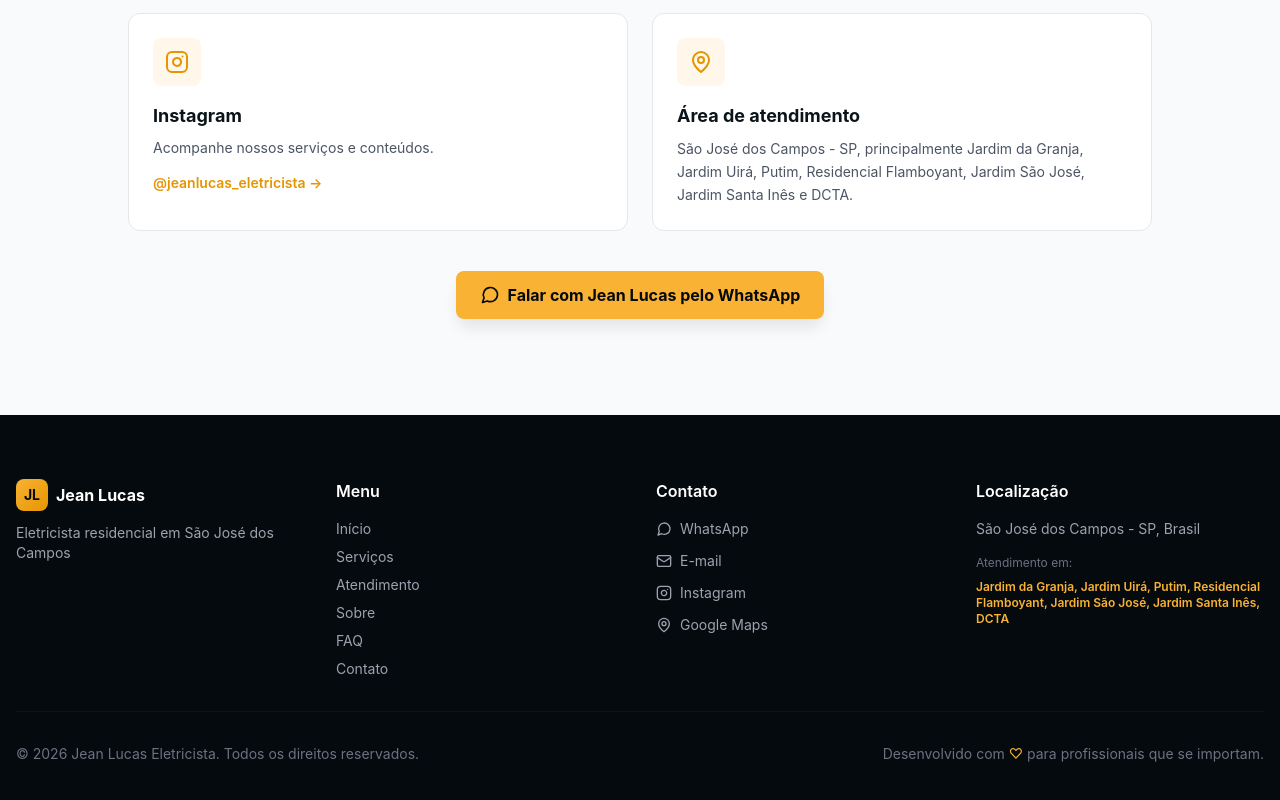
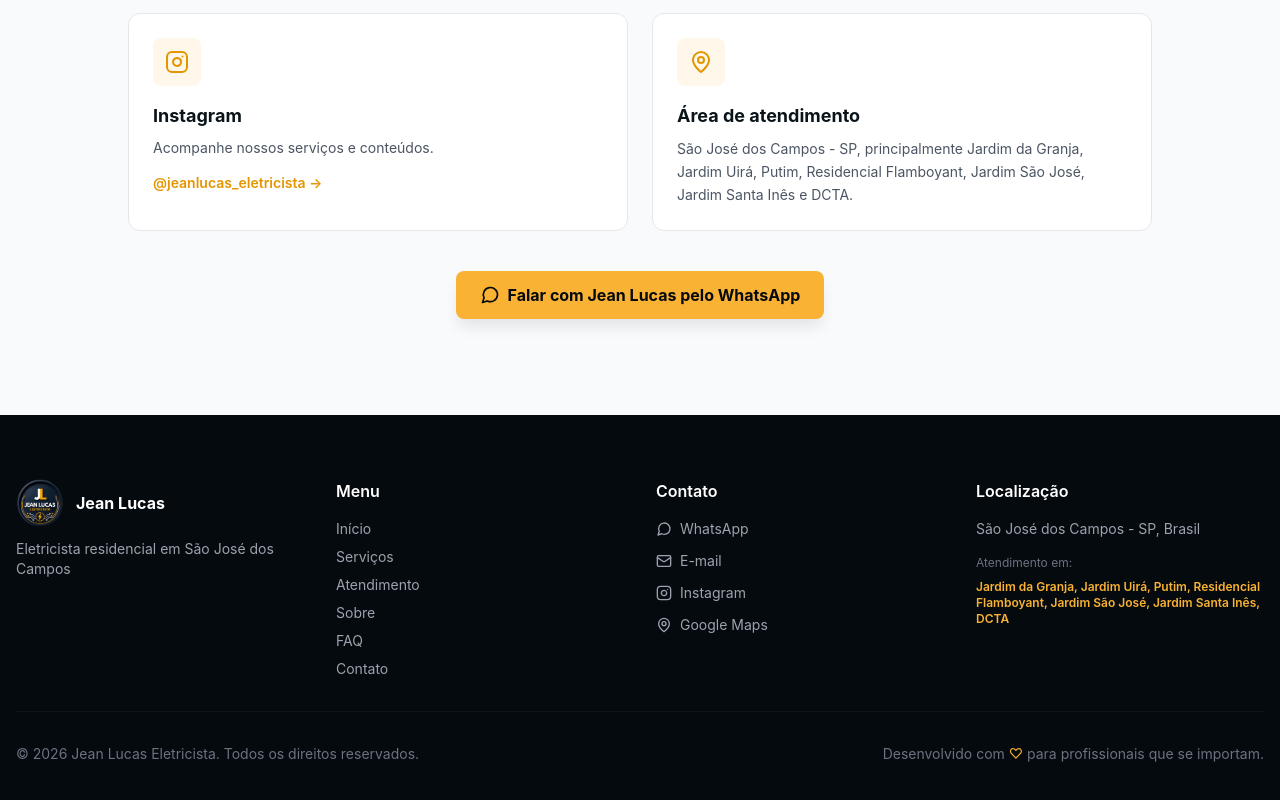
Before and after one commit to jeanlucassolutions/site-institucional, a Next.js app: page / in a window 1280 px wide. Shown: the part 7563-8363 px from the top of the page. Built offline with nearby package versions, Linux system fonts and the light colour scheme; no server answers.

Commit message:
Adicionar logo oficial ao rodapé

```diff
--- a/src/components/Footer.tsx
+++ b/src/components/Footer.tsx
@@ -1,13 +1,23 @@
 'use client'
 
+import Image from 'next/image'
 import { MessageCircle, Mail, Instagram, MapPin } from 'lucide-react'
 
 const Footer = () => {
   const currentYear = new Date().getFullYear()
-  const whatsappNumber = process.env.NEXT_PUBLIC_WHATSAPP_NUMBER || '5512982798846'
+
+  const whatsappNumber =
+    process.env.NEXT_PUBLIC_WHATSAPP_NUMBER || '5512982798846'
+
   const whatsappLink = `https://wa.me/${whatsappNumber}`
-  const instagramUrl = process.env.NEXT_PUBLIC_INSTAGRAM_URL || 'https://www.instagram.com/jeanlucas_eletricista/'
-  const googleBusinessUrl = process.env.NEXT_PUBLIC_GOOGLE_BUSINESS || 'https://share.google/slNMDMZYIq0BFv93d'
+
+  const instagramUrl =
+    process.env.NEXT_PUBLIC_INSTAGRAM_URL ||
+    'https://www.instagram.com/jeanlucas_eletricista/'
+
+  const googleBusinessUrl =
+    process.env.NEXT_PUBLIC_GOOGLE_BUSINESS ||
+    'https://share.google/slNMDMZYIq0BFv93d'
 
   const navItems = [
     { label: 'Início', href: '#inicio' },
@@ -22,22 +32,35 @@ const Footer = () => {
     <footer className="bg-navy-900 text-gray-300 py-12 md:py-16">
       <div className="container mx-auto px-4">
         <div className="grid md:grid-cols-4 gap-8 mb-8">
-          {/* Brand */}
+
+          {/* Marca */}
           <div className="space-y-3">
-            <div className="flex items-center space-x-2">
-              <div className="w-8 h-8 bg-gradient-to-br from-electric-500 to-electric-600 rounded-lg flex items-center justify-center font-bold text-navy-900 text-sm">
-                JL
+            <div className="flex items-center space-x-3">
+              <div className="relative w-12 h-12 flex-shrink-0">
+                <Image
+                  src="/images/logo-jean-lucas-eletricista.png"
+                  alt="Jean Lucas Eletricista"
+                  fill
+                  className="object-contain"
+                />
               </div>
-              <span className="font-bold text-white">Jean Lucas</span>
+
+              <span className="font-bold text-white">
+                Jean Lucas
+              </span>
             </div>
+
             <p className="text-sm text-gray-400">
               Eletricista residencial em São José dos Campos
             </p>
           </div>
 
-          {/* Navigation */}
+          {/* Navegação */}
           <div>
-            <h3 className="font-semibold text-white mb-4">Menu</h3>
+            <h3 className="font-semibold text-white mb-4">
+              Menu
+            </h3>
+
             <ul className="space-y-2 text-sm">
               {navItems.map((item) => (
                 <li key={item.label}>
@@ -52,10 +75,14 @@ const Footer = () => {
             </ul>
           </div>
 
-          {/* Contact */}
+          {/* Contato */}
           <div>
-            <h3 className="font-semibold text-white mb-4">Contato</h3>
+            <h3 className="font-semibold text-white mb-4">
+              Contato
+            </h3>
+
             <ul className="space-y-3 text-sm">
+
               <li>
                 <a
                   href={whatsappLink}
@@ -67,6 +94,7 @@ const Footer = () => {
                   WhatsApp
                 </a>
               </li>
+
               <li>
                 <a
                   href="mailto:jeanlucas.solutions@gmail.com"
@@ -76,6 +104,7 @@ const Footer = () => {
                   E-mail
                 </a>
               </li>
+
               <li>
                 <a
                   href={instagramUrl}
@@ -87,6 +116,7 @@ const Footer = () => {
                   Instagram
                 </a>
               </li>
+
               <li>
                 <a
                   href={googleBusinessUrl}
@@ -98,33 +128,50 @@ const Footer = () => {
                   Google Maps
                 </a>
               </li>
+
             </ul>
           </div>
 
-          {/* Location */}
+          {/* Localização */}
           <div>
-            <h3 className="font-semibold text-white mb-4">Localização</h3>
+            <h3 className="font-semibold text-white mb-4">
+              Localização
+            </h3>
+
             <p className="text-sm text-gray-400 mb-4">
               São José dos Campos - SP, Brasil
             </p>
+
             <div className="text-xs text-gray-500">
               <p>Atendimento em:</p>
-              <p className="text-electric-500 font-semibold mt-2">Jardim da Granja, Jardim Uirá, Putim, Residencial Flamboyant, Jardim São José, Jardim Santa Inês, DCTA</p>
+
+              <p className="text-electric-500 font-semibold mt-2">
+                Jardim da Granja, Jardim Uirá, Putim,
+                Residencial Flamboyant, Jardim São José,
+                Jardim Santa Inês, DCTA
+              </p>
             </div>
           </div>
+
         </div>
 
-        {/* Divider */}
+        {/* Divisor */}
         <div className="border-t border-navy-800 my-8"></div>
 
-        {/* Bottom */}
+        {/* Rodapé inferior */}
         <div className="flex flex-col md:flex-row items-center justify-between text-sm text-gray-500">
+
           <p>
-            © {currentYear} Jean Lucas Eletricista. Todos os direitos reservados.
+            © {currentYear} Jean Lucas Eletricista.
+            Todos os direitos reservados.
           </p>
+
           <p>
-            Desenvolvido com <span className="text-electric-500">♡</span> para profissionais que se importam.
+            Desenvolvido com{' '}
+            <span className="text-electric-500">♡</span>{' '}
+            para profissionais que se importam.
           </p>
+
         </div>
       </div>
     </footer>
```
